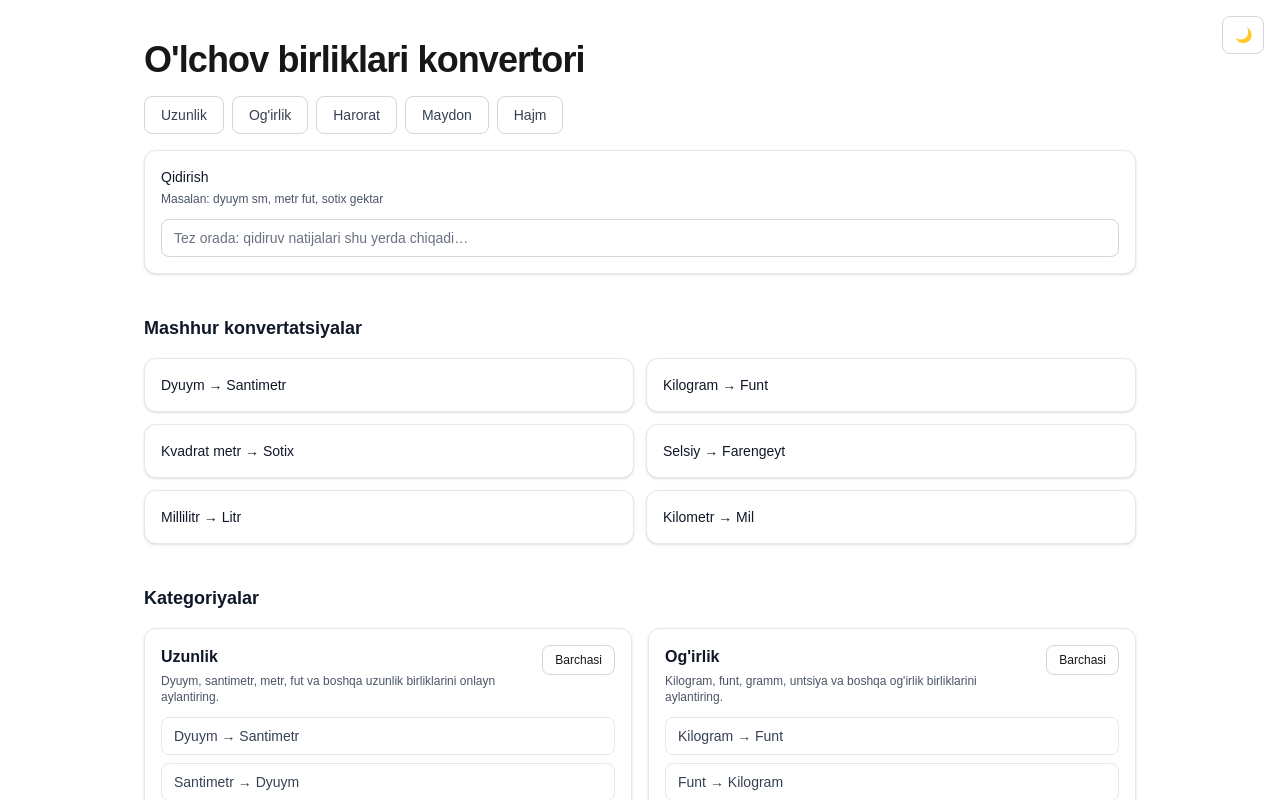
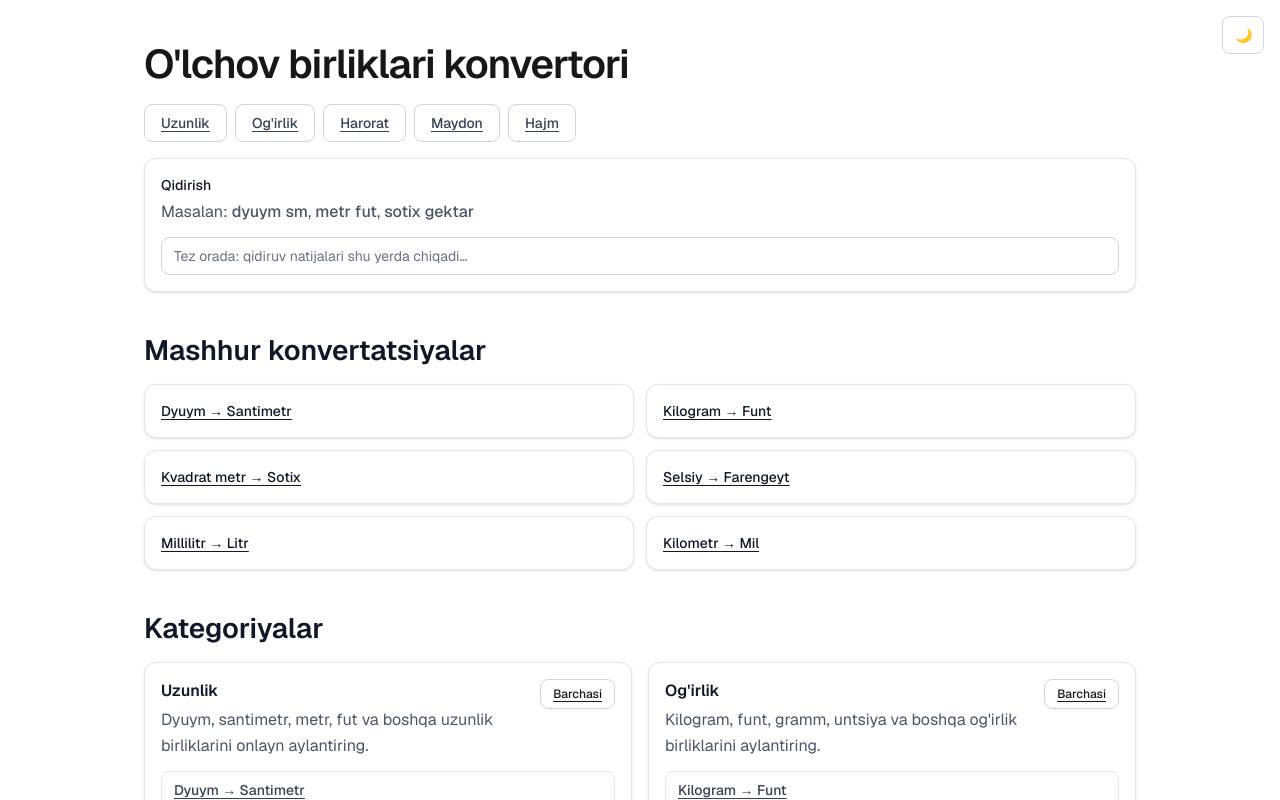
Before and after one commit to JKR007/olchov.uz, a Next.js app: page / in a window 1280 px wide. Shown: the top 800 px of the page. Built offline with nearby package versions, Linux system fonts and the light colour scheme.

Commit message:
enhance: global styles

```diff
--- a/app/globals.css
+++ b/app/globals.css
@@ -3,7 +3,6 @@
 /* Tailwind CSS v4 dark mode configuration */
 @custom-variant dark (&:where(.dark, .dark *));
 
-/* Default light mode (applies when no class is set) */
 :root {
   --background: #ffffff;
   --foreground: #171717;
@@ -16,38 +15,70 @@
   --font-mono: var(--font-geist-mono);
 }
 
-/* Light mode via class (explicit) */
-:root.light {
-  --background: #ffffff;
-  --foreground: #171717;
-}
-
-/* Dark mode via class (explicit) */
+/* Dark mode via class (next-themes) */
 :root.dark {
   --background: #0a0a0a;
   --foreground: #ededed;
 }
 
-/* Fallback: system preference (only if no class is set - should not happen with blocking script) */
+/* System preference fallback */
 @media (prefers-color-scheme: dark) {
-  :root:not(.light):not(.dark) {
+  :root:not(.light) {
     --background: #0a0a0a;
     --foreground: #ededed;
-  }
-}
-
-@media (prefers-color-scheme: light) {
-  :root:not(.light):not(.dark) {
-    --background: #ffffff;
-    --foreground: #171717;
   }
 }
 
 body {
   background: var(--background);
   color: var(--foreground);
-  font-family: Arial, Helvetica, sans-serif;
+  font-family: var(--font-geist-sans), system-ui, -apple-system, sans-serif;
+  font-size: 16px;
+  line-height: 1.6;
   transition:
     background-color 0.2s ease,
     color 0.2s ease;
 }
+
+/* Improved typography */
+h1 {
+  font-size: 2rem;
+  line-height: 1.2;
+  font-weight: 600;
+}
+
+h2 {
+  font-size: 1.5rem;
+  line-height: 1.3;
+  font-weight: 600;
+}
+
+h3 {
+  font-size: 1.25rem;
+  line-height: 1.4;
+  font-weight: 600;
+}
+
+p {
+  font-size: 1rem;
+  line-height: 1.6;
+}
+
+a {
+  text-decoration: underline;
+  text-underline-offset: 3px;
+}
+
+a:hover {
+  text-decoration-thickness: 2px;
+}
+
+@media (min-width: 640px) {
+  h1 {
+    font-size: 2.5rem;
+  }
+
+  h2 {
+    font-size: 1.75rem;
+  }
+}
```
